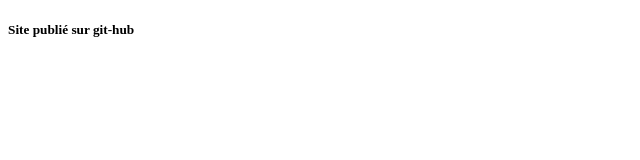
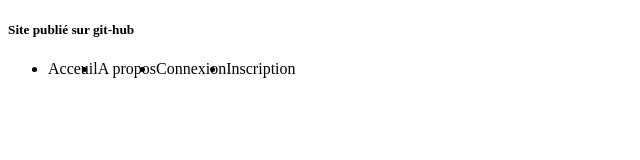
Before and after one commit to rafanomezantsoarivelo/git-mandresy, a plain HTML site: page index.html in a window 1280 px wide. Shown: the whole page, without its empty margins (0-640 px from the left). Drawn offline with Linux system fonts and the light colour scheme.

Commit message:
Update index.html

```diff
--- a/index.html
+++ b/index.html
@@ -8,5 +8,11 @@
 </head>
 <body>
     <h5>Site publié sur git-hub</h5>
+     <ul style="text-decoration: none; display: flex;"   >
+        <li>Acceuil</li>
+        <li>A propos</li>
+        <li>Connexion </li>
+        <li>Inscription</li>
+    </ul>
 </body>
 </html>
```
